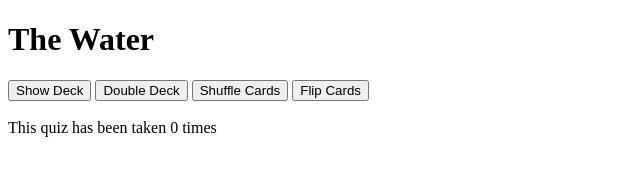
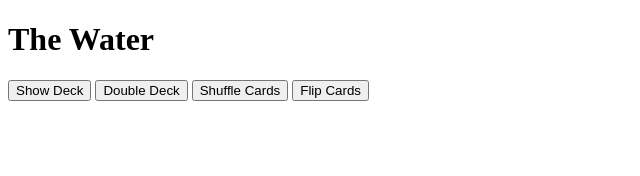
Before and after one commit to ElPrimoIV/Water-Card-Game, a plain HTML site: page index.html in a window 1280 px wide. Shown: the whole page, without its empty margins (0-640 px from the left). Drawn offline with Linux system fonts and the light colour scheme; a web font is replaced by a local one.

Commit message:
Created using Popcode: https://popcode.org

```diff
--- a/index.html
+++ b/index.html
@@ -14,7 +14,6 @@
         <br>
         <!-- The .game div is where the cards will appear -->
         <div class="game"></div>
-        <div class="counter">This quiz has been taken 0 times</div>
         <script src="script.js"></script>
     </body>
 </html>
```
